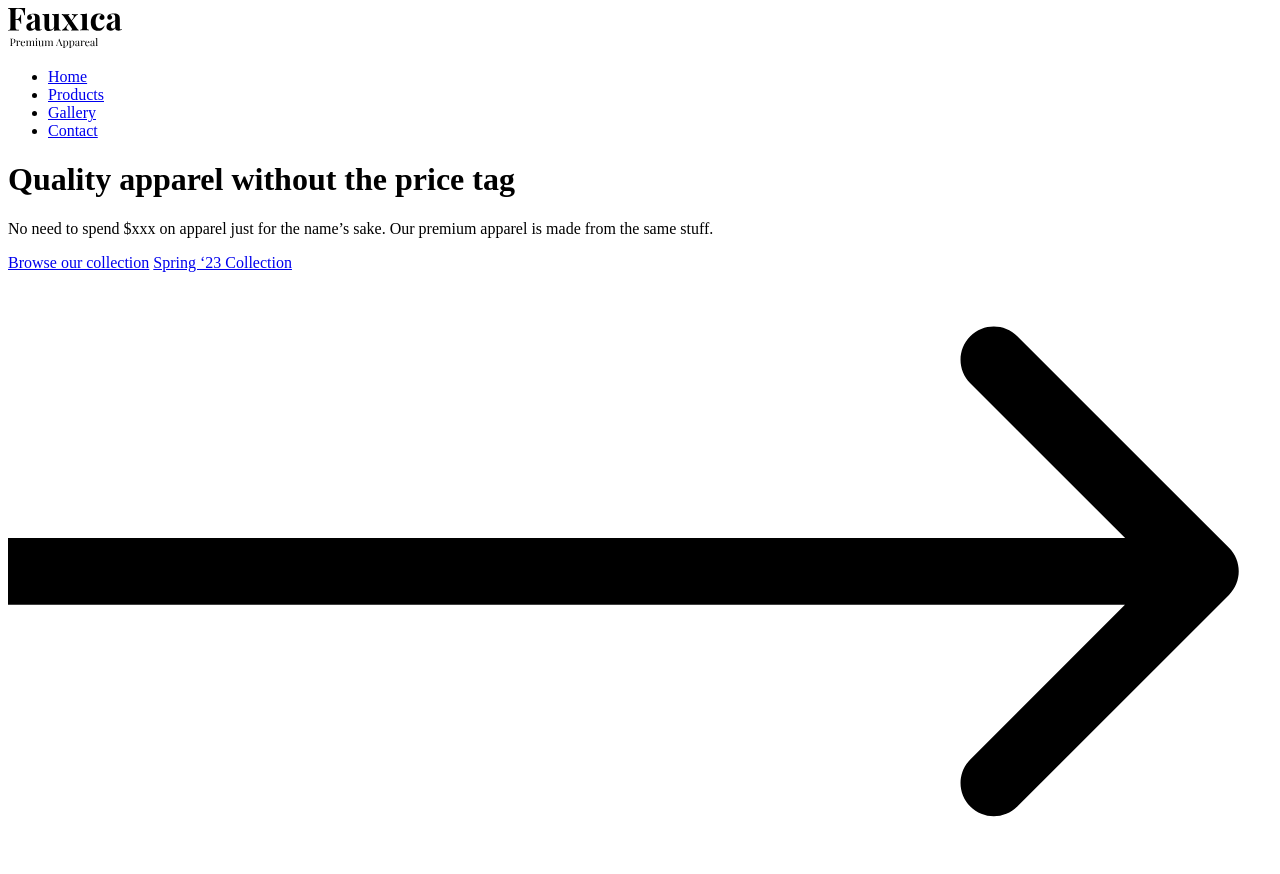
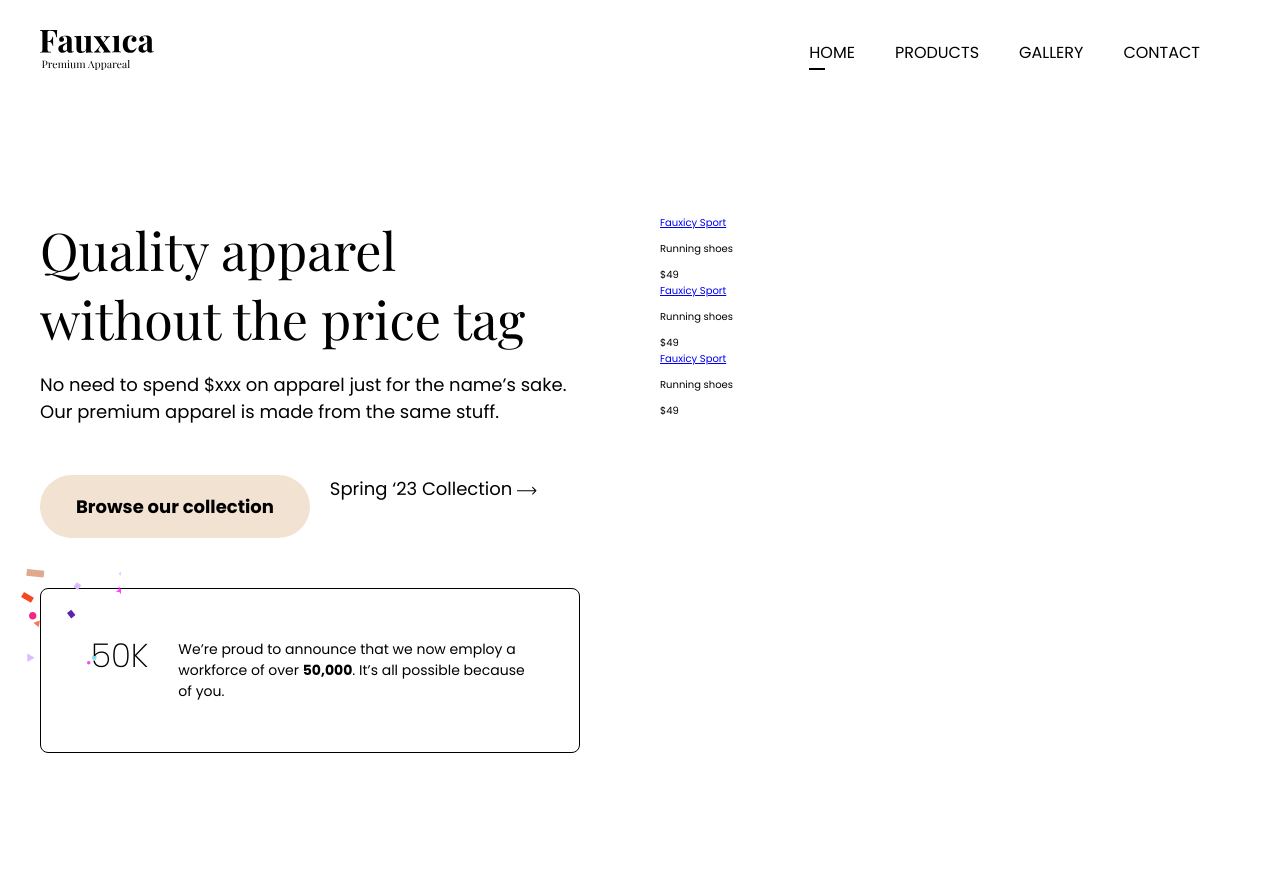
Before and after one commit to Stileexx/Fauxica, a plain HTML site: page index.html in a window 1280 px wide. Shown: the top 874 px of the page. After the commit the page ends 800 px from the top, so only its background shows below. Drawn offline with nearby package versions, Linux system fonts and the light colour scheme.

Commit message:
left col and navbar

```diff
--- a/css/stylesheet.css
+++ b/css/stylesheet.css
@@ -0,0 +1,136 @@
+html {
+  font-size: 62.5%;
+}
+
+body {
+  margin: 0;
+  font-family: "Poppins", sans-serif;
+}
+
+.wrapper {
+  max-width: 1200px;
+  margin: 0 auto;
+}
+
+header {
+  display: flex;
+  justify-content: space-between;
+  align-items: center;
+}
+
+nav {
+  margin: 4em;
+}
+
+nav ul {
+  list-style-type: none;
+  display: flex;
+  gap: 4em;
+  margin: 0;
+}
+
+nav ul li a {
+  text-decoration: none;
+  color: black;
+  text-transform: uppercase;
+  font-size: 1.6rem;
+  position: relative;
+}
+
+nav ul li a.active::before {
+  position: absolute;
+  content: "";
+  width: 35%;
+  height: 1px;
+  border-bottom: 2px solid black;
+  bottom: -6px;
+}
+
+main {
+  display: flex;
+  gap: 8em;
+  margin-top: 11em;
+}
+
+.left-col {
+  width: 45%;
+}
+
+.right-col {
+  flex-grow: 1;
+}
+
+h1 {
+  font-size: 5.2rem;
+  font-family: "Playfair Display", serif;
+  font-weight: normal;
+  margin: 0;
+}
+
+.subhead {
+  font-size: 1.8rem;
+}
+
+.cta-btns {
+  margin: 5em 0;
+}
+.cta-btns,
+.secondary-cta {
+  display: flex;
+  gap: 2em;
+}
+
+.primary-cta {
+  background-color: #f1e2d1;
+  font-size: 1.8rem;
+  font-weight: bold;
+  color: black;
+  text-decoration: none;
+  border-radius: 1.9em;
+  padding: 1em 2em;
+}
+
+.secondary-cta {
+  font-size: 1.8rem;
+  text-decoration: none;
+  color: black;
+  display: block;
+}
+
+.secondary-cta svg {
+  width: 20px;
+}
+
+.news {
+  display: flex;
+  gap: 3em;
+  padding: 5em;
+  border: 1px solid black;
+  border-radius: 0.8em;
+  position: relative;
+}
+
+.news::before {
+  position: absolute;
+  content: "";
+  background: url(/images/confetti.svg);
+  width: 100px;
+  height: 100px;
+  top: -20px;
+  left: -20px;
+  z-index: 2;
+}
+
+p.emloyees {
+  font-size: 3.3rem;
+  margin: 0;
+  font-weight: 200;
+  line-height: 100%;
+}
+
+p.details {
+  font-size: 1.4rem;
+  margin: 0;
+}
+
+/* https://youtu.be/Kl3nOXQjVnQ?si=nH4O4UCXy9gAkHNr&t=6021 */
--- a/index.html
+++ b/index.html
@@ -4,6 +4,16 @@
     <meta charset="UTF-8" />
     <meta name="viewport" content="width=device-width, initial-scale=1.0" />
     <title>Css Practice</title>
+    <link rel="preconnect" href="https://fonts.googleapis.com" />
+    <link rel="preconnect" href="https://fonts.gstatic.com" crossorigin />
+    <link
+      href="https://fonts.googleapis.com/css2?family=Playfair+Display:wght@400;500;600;700;800;900&display=swap"
+      rel="stylesheet"
+    />
+    <link
+      href="https://fonts.googleapis.com/css2?family=Poppins:wght@100;200;300;400;500;600;700;800;900&display=swap"
+      rel="stylesheet"
+    />
     <link rel="stylesheet" href="css/stylesheet.css" />
   </head>
   <body>
@@ -23,7 +33,7 @@
       <main>
         <div class="left-col">
           <h1>Quality apparel without the price tag</h1>
-          <p>
+          <p class="subhead">
             No need to spend $xxx on apparel just for the name’s sake. Our
             premium apparel is made from the same stuff.
           </p>
@@ -33,12 +43,14 @@
             <a href="#" class="secondary-cta">
               <span> Spring ‘23 Collection</span>
               <svg viewBox="0 0 19 9" fill="none">
-                <path d="M18.3536 4.85355C18.5488 4.65829 18.5488 4.34171 18.3536 4.14645L15.1716 0.964466C14.9763 0.769204 14.6597 0.769204 14.4645 0.964466C14.2692 1.15973 14.2692 1.47631 14.4645 1.67157L17.2929 4.5L14.4645 7.32843C14.2692 7.52369 14.2692 7.84027 14.4645 8.03553C14.6597 8.2308 14.9763 8.2308 15.1716 8.03553L18.3536 4.85355ZM0 5H18V4H0V5Z" fill="black"/>
+                <path
+                  d="M18.3536 4.85355C18.5488 4.65829 18.5488 4.34171 18.3536 4.14645L15.1716 0.964466C14.9763 0.769204 14.6597 0.769204 14.4645 0.964466C14.2692 1.15973 14.2692 1.47631 14.4645 1.67157L17.2929 4.5L14.4645 7.32843C14.2692 7.52369 14.2692 7.84027 14.4645 8.03553C14.6597 8.2308 14.9763 8.2308 15.1716 8.03553L18.3536 4.85355ZM0 5H18V4H0V5Z"
+                  fill="black"
+                />
               </svg>
-
             </a>
           </div>
-        </div>
+
           <div class="news">
             <p class="emloyees">50K</p>
             <p class="details">
@@ -46,6 +58,8 @@
               <strong>50,000</strong>. It’s all possible because of you.
             </p>
           </div>
+        </div>
+
         <div class="right-col">
           <div class="card card1">
             <div class="card-details">
@@ -56,7 +70,6 @@
               <div class="product-preis">$49</div>
             </div>
           </div>
-          <div class="right-col">
           <div class="card card2">
             <div class="card-details">
               <div>
@@ -66,7 +79,6 @@
               <div class="product-preis">$49</div>
             </div>
           </div>
-            <div class="right-col">
           <div class="card card3">
             <div class="card-details">
               <div>
```
Lines whose indentation alone changed are shown as unchanged.
